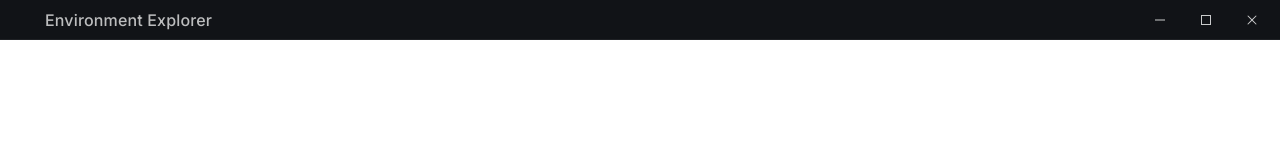
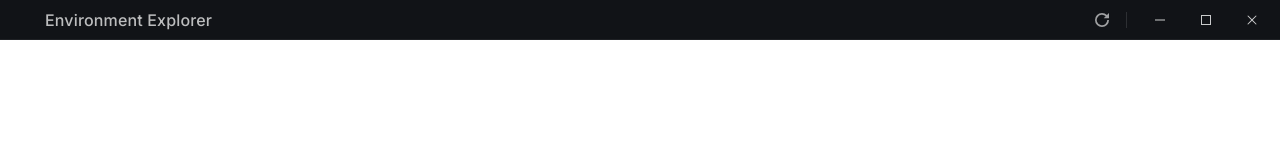
Before and after one commit to SharmaDevanshu089/Env-Explorer, a SvelteKit app: page / in a window 1280 px wide. Shown: the top 160 px of the page. Built offline with nearby package versions, Linux system fonts and the light colour scheme.

Commit message:
[v0.1.1]Added Refresh button visually

```diff
--- a/src/routes/component/titlebar.svelte
+++ b/src/routes/component/titlebar.svelte
@@ -37,6 +37,10 @@
   function stopPropagation(e) {
     e.stopPropagation();
   }
+
+  function handleRefresh() {
+    console.log("refresh initiate");
+  }
 </script>
 
 <!-- svelte-ignore a11y-no-static-element-interactions -->
@@ -53,7 +57,22 @@
     <span class="titlebar__app-name">Environment Explorer</span>
   </div>
 
-  <!-- Right: Window controls -->
+  <!-- Right: Actions & Window controls -->
+  <div class="titlebar__right">
+    <button
+      class="titlebar__action-btn"
+      on:click={handleRefresh}
+      on:mousedown={stopPropagation}
+      aria-label="Refresh"
+      title="Refresh"
+    >
+      <svg width="14" height="14" viewBox="0 0 16 16" fill="none" xmlns="http://www.w3.org/2000/svg">
+        <path d="M13.65 2.35A7.958 7.958 0 0 0 8 0a8 8 0 1 0 8 8h-2a6 6 0 1 1-1.76-4.24L10 6h6V0l-2.35 2.35z" fill="currentColor"/>
+      </svg>
+    </button>
+
+    <div class="titlebar__separator"></div>
+
     <div class="titlebar__controls">
       <button
         class="titlebar__btn titlebar__btn--minimize"
@@ -105,6 +124,7 @@
       </button>
     </div>
   </div>
+</div>
 
 <style>
   @import url('https://fonts.googleapis.com/css2?family=Inter:wght@300;400;500;600&display=swap');
@@ -120,7 +140,7 @@
     margin: 0;
     box-sizing: border-box;
 
-    background: #111317 ;
+    background: #111317;
     backdrop-filter: blur(32px) saturate(1.6);
     -webkit-backdrop-filter: blur(32px) saturate(1.6);
 
@@ -163,12 +183,52 @@
     white-space: nowrap;
   }
 
+  /* ── Right — Actions & Window controls ── */
+
+  .titlebar__right {
+    display: flex;
+    align-items: center;
+    height: 100%;
+  }
+
+  .titlebar__action-btn {
+    display: flex;
+    align-items: center;
+    justify-content: center;
+    width: 28px;
+    height: 28px;
+    padding: 0;
+    margin: 0;
+    background: transparent;
+    border: none;
+    border-radius: 4px;
+    color: rgba(255, 255, 255, 0.6);
+    cursor: pointer;
+    transition: background 0.15s ease, color 0.15s ease;
+    outline: none;
+  }
+
+  .titlebar__action-btn:hover {
+    background: rgba(255, 255, 255, 0.08);
+    color: rgba(255, 255, 255, 0.95);
+  }
+
+  .titlebar__action-btn:active {
+    background: rgba(255, 255, 255, 0.14);
+  }
+
+  .titlebar__separator {
+    width: 1px;
+    height: 16px;
+    background: rgba(255, 255, 255, 0.12);
+    margin: 0 10px;
+  }
+
   /* ── Right — Window controls ── */
 
   .titlebar__controls {
     display: flex;
     align-items: stretch;
-    justify-self: end;
     height: 100%;
   }
 
```
Lines whose indentation alone changed are shown as unchanged.
